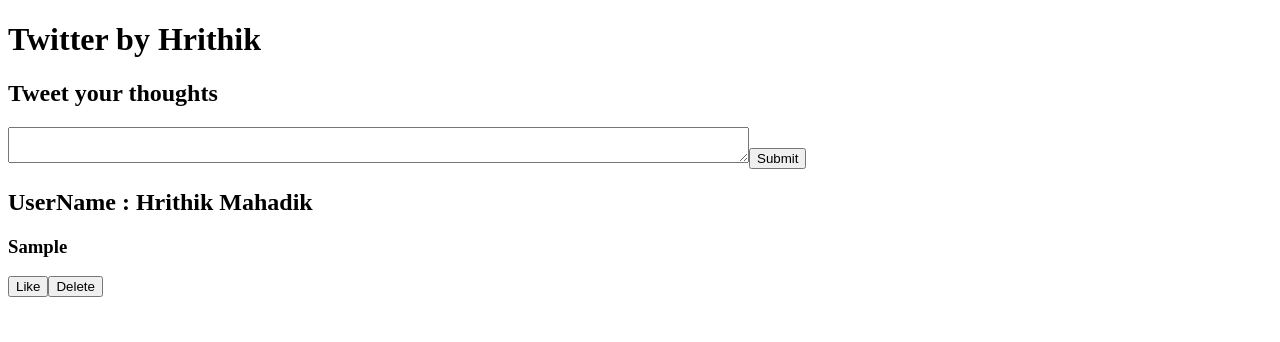
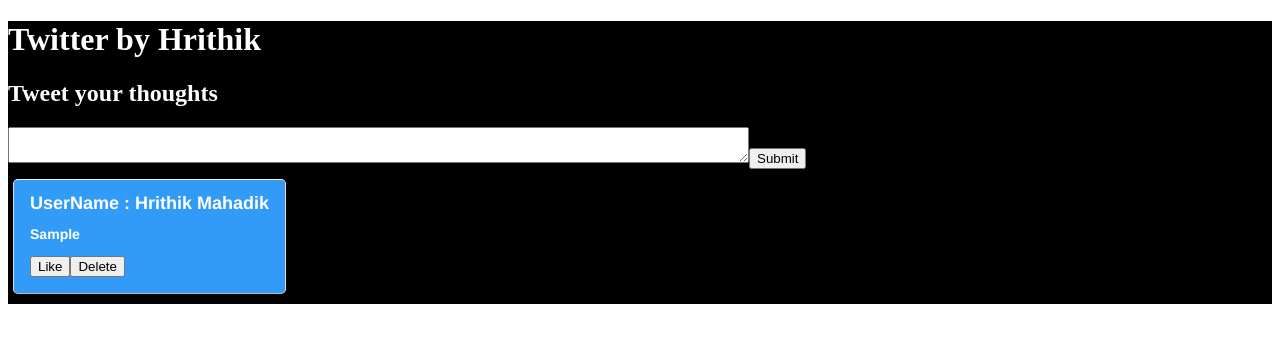
Before and after one commit to ItsMeHrithik/twitter-clone, a React (Create React App) app: page / in a window 1280 px wide. Both pictures are taken after typing "Sample" into the empty fields and a click on the button "Submit". Shown: the top 342 px of the page. Built offline with nearby package versions, Linux system fonts and the light colour scheme.

Commit message:
css for the app is remaining

```diff
--- a/src/App.js
+++ b/src/App.js
@@ -1,6 +1,7 @@
 import React, { useState } from "react";
 import CreateTweet from "./components/CreateTweet";
 import TweetList from "./components/TweetList";
+
 
 function App() {
   const [textInput, setTextInput] = useState("");
@@ -15,7 +16,7 @@
         tweets={tweets}
         setTweets={setTweets}
       />
-      <TweetList name={name}  tweets={tweets} setTweets={setTweets}/>
+      <TweetList name={name} tweets={tweets} setTweets={setTweets} />
     </div>
   );
 }
--- a/src/components/Tweet.js
+++ b/src/components/Tweet.js
@@ -1,4 +1,5 @@
 import React, { Component } from "react";
+import '../styles/App.css'
 
 export default class Tweet extends Component {
   render() {
@@ -12,7 +13,7 @@
       alert(`Tweet is Liked`);
     };
     return (
-      <div>
+      <div className="tweet-individual">
         <h2>UserName : {this.props.name}</h2>
         <h3>{this.props.tweet.message}</h3>
         <button onClick={likeTweet}>Like</button>
--- a/src/components/TweetList.js
+++ b/src/components/TweetList.js
@@ -1,9 +1,10 @@
 import React from "react";
 import Tweet from "./Tweet";
+import '../styles/App.css'
 
 const TweetList = ({ name, tweets, setTweets }) => {
   return (
-    <div className="tweet-list">
+    <div className="twitter-tweet">
       {tweets.map((tweet) => (
         <Tweet
           name={name}
--- a/src/index.js
+++ b/src/index.js
@@ -1,9 +1,14 @@
 import React from "react";
 import ReactDOM from "react-dom";
 import App from "./App";
+import './styles/App.css'
 
 const Twitter = () => {
-  return <App />;
+  return (
+    <div className="tweet-page">
+      <App />
+    </div>
+  );
 };
 
 ReactDOM.render(<Twitter />, document.getElementById("root"));
--- /dev/null
+++ b/src/styles/App.css
@@ -0,0 +1,22 @@
+  .tweet-individual {
+      border:  1px solid black;
+      display: inline-block;
+      font-family: "Helvetica Neue", Roboto, "Segoe UI", Calibri, sans-serif;
+      font-size: 12px;
+      font-weight: bold;
+      line-height: 16px;
+      border-color: #eee #ddd #bbb;
+      border-radius: 5px;
+      border-style: solid;
+      border-width: 1px;
+      box-shadow: 0 1px 3px rgba(0, 0, 0, 0.15);
+      margin: 10px 5px;
+      padding: 0 16px 16px 16px;
+      max-width: 468px;
+      background-color:#329af7;
+  }
+
+  .tweet-page {
+      background-color: black;
+      color: white;
+  }
```
